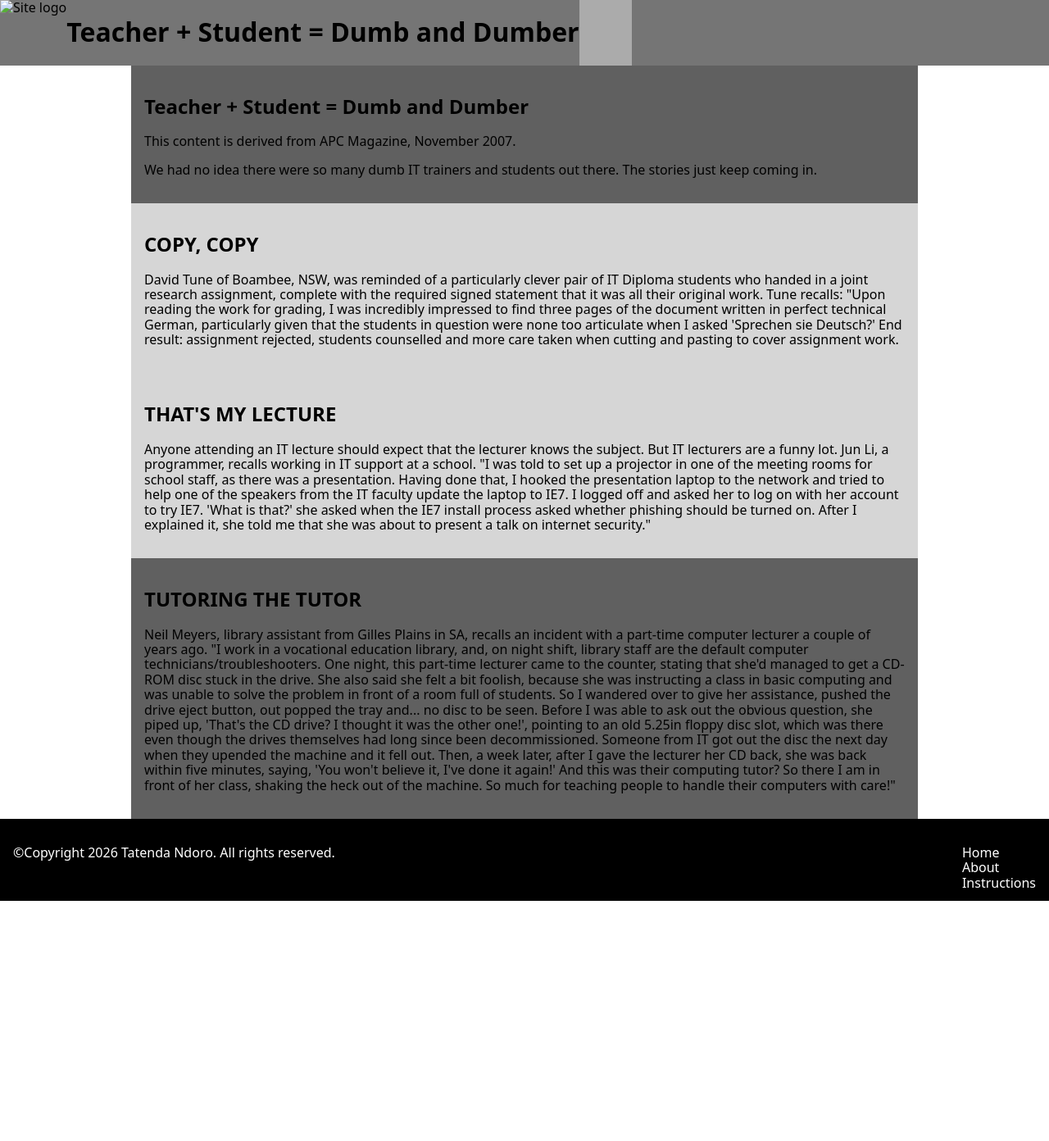
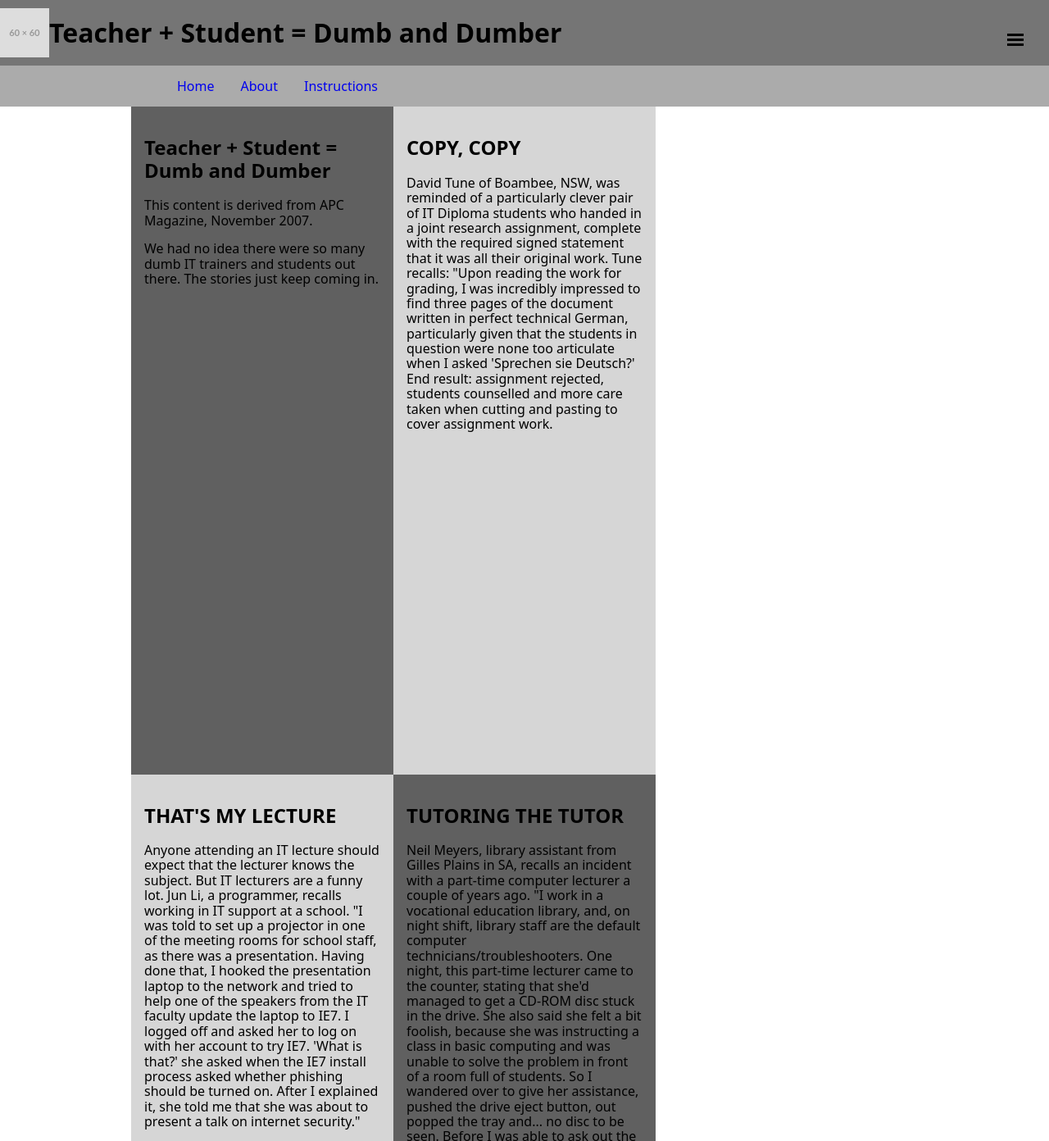
Before and after one commit to 4ktbabey/C4Prog-WT-26S2-Portfolio-Tatenda, a plain HTML site: page phase-1/index.html in a window 1280 px wide. Shown: the top 1392 px of the page at 82% size. Before the commit the page ends 1099 px from the top, so only its background shows below. Drawn offline with Linux system fonts and the light colour scheme.

Commit message:
im commiting here to save my work but i will revert the commit

```diff
--- a/assets/css/style.css
+++ b/assets/css/style.css
@@ -1,36 +1,15 @@
     body {
         display: grid;
-    grid-template-rows: 60px 1fr minmax(650px, auto) minmax(100px, auto);
+        grid-template-rows: 80px 1fr minmax(650px, auto) minmax(100px, auto);
     }
-
-
     header {
         display: flex;
+        align-items: center;
         background-color: #757575;
         position: sticky;
         top: 0;
         height: 80px;
     }
-@media (min-width: 800px) {
-    .top-nav{
-    position: sticky;
-    top: 60px;
-    background-color: #ababab;
-    }
-    .top-nav ul{
-        display: flex;
-        max-width: 960px;
-        margin: 0 auto;
-    }
-    .top-nav li {
-        list-style: none;
-        padding: 1em;
-    }
-    .top-nav a {
-        text-decoration: none;
-    }
-}
-@media (max-width: 800px) {
     .menu {
     display: block;
     position: fixed;
@@ -45,21 +24,17 @@ header {
     margin: 0 0 3px 0;
     padding: 0;
     }
-}
-
-
+@media only screen and (max-width: 800px) {
     #menu-items {
         display: none;
     }
+}
+
     main {
         display: flex;
         flex-direction: column;
         max-width: 960px;
         margin: 0 auto;
-}
-
-    body {
-        grid-template-rows: 80px 1fr minmax(100px, auto);
     }
     article, aside {
         padding: 1em;;
@@ -76,18 +51,15 @@ main {
     .article4 {
         background-color: rgb(96, 96, 96);
     }
-
     .aside-main {
         display: none;
-
     }
     footer {
         display: flex;
         justify-content: space-between;
         background-color: #000000;
         color: rgb(255, 255, 255);
-    padding: 1em;
-    height: 100px;
+        padding: 5px;
     }
     footer li {
         list-style: none;
@@ -96,3 +68,87 @@ footer li a {
         text-decoration: none;
         color: rgb(255, 255, 255);
     }
+    img {
+        height: 60px;
+        width: 60px;
+    }
+
+@media only screen and (min-width: 800px) {
+    body {
+    display: grid;
+    grid-template-rows: 80px 1fr minmax(650px, auto) minmax(100px, auto);
+    }
+    header {
+        display: flex;
+        background-color: #757575;
+        position: sticky;
+        top: 0;
+    }
+}
+    .top-nav{
+        position: sticky;
+        top: 80px;
+        background-color: #ababab;
+    }
+    .top-nav ul{
+        display: flex;
+        max-width: 960px;
+        margin: 0 auto;
+    }
+    .top-nav li {
+        list-style: none;
+        padding: 1em;
+    }
+    .top-nav a {
+        text-decoration: none;
+    }
+@media only screen and (min-width: 800px) {
+    main {
+        display: grid;
+        grid-template-columns: repeat(3, 1fr);
+        grid-template-rows: repeat(2, 1fr);
+        max-width: 960px;
+        margin: 0 auto;
+    }
+    article, aside {
+        padding: 1em;;
+    }
+    .article1 {
+        grid-column: 1;
+        grid-row: 1;
+        background-color: rgb(96, 96, 96);
+    }
+    .article2 {
+        grid-column: 2;
+        grid-row: 1;
+        background-color: rgb(214, 214, 214);
+    }
+    .article3 {
+        grid-column: 1;
+        grid-row: 2;
+        background-color: rgb(214, 214, 214);
+    }
+    .article4 {
+        grid-column: 2;
+        grid-row: 2;
+        background-color: rgb(96, 96, 96);
+    }
+    aside #menu-items{
+        grid-column: 3;
+        grid-row: 1/3;
+        background-color: rgb(136, 136, 136);
+    }
+    footer {
+        display: flex;
+        justify-content: space-between;
+        background-color: #000000;
+        color: rgb(255, 255, 255);
+    }
+    footer li {
+        list-style: none;
+    }
+    footer li a {
+        text-decoration: none;
+        color: rgb(255, 255, 255);
+    }
+}
--- a/phase-1/index.html
+++ b/phase-1/index.html
@@ -12,9 +12,9 @@
 <body>
 
 <header>
-    <img src="../assets/images/logo.png" alt="Site logo">
+    <img src="../assets/img/60.svg" alt="Site logo">
     <h1>Teacher + Student = Dumb and Dumber</h1>
-
+</header>
 <nav class="top-nav">
     <aside class="menu">
     <aside class="menu-line"></aside>
@@ -27,7 +27,6 @@
     <li><a href="#">Instructions</a></li>
     </ul>
 </nav>
-</header>
 
 
 <main>
```
Also changed, not shown: assets/img/60.svg (added). Lines whose indentation alone changed are shown as unchanged.
